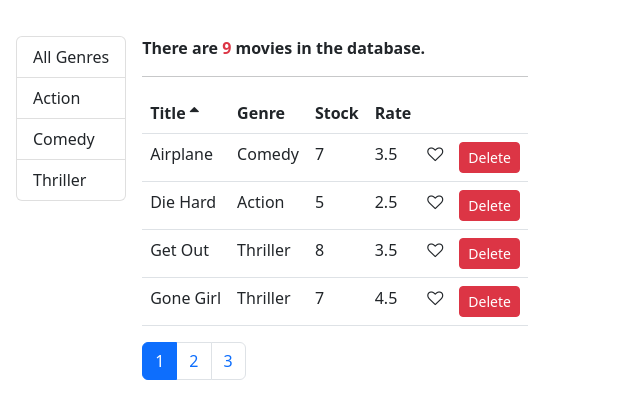
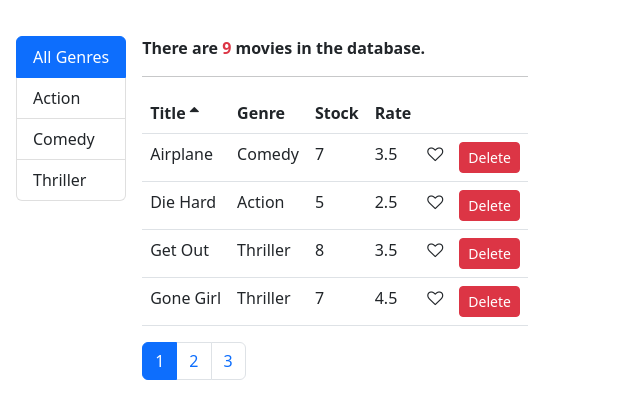
Before and after one commit to MirelaKostova/vidly, a React (Create React App) app: page / in a window 1280 px wide. Shown: the top 418 px of the page, without its empty margins (0-640 px from the left). Built offline with nearby package versions, Linux system fonts and the light colour scheme.

Commit message:
Add defaultGenreValue as a additional constant

```diff
--- a/src/components/movies.jsx
+++ b/src/components/movies.jsx
@@ -10,18 +10,20 @@ import paginate from "../utils/paginate";
 import filter from "../utils/filter";
 import sort from "../utils/sort";
 
+const defaultGenreValue = { _id: "", name: "All Genres" };
+
 class Movies extends Component {
   state = {
     movies: [],
     genres: [],
     itemsToShow: 4,
     currentPage: 1,
-    selectedGenre: "",
+    selectedGenre: defaultGenreValue,
     sortColumn: { path: "title", order: "asc" },
   };
 
   componentDidMount() {
-    const genres = [{ _id: "", name: "All Genres" }, ...getGenres()];
+    const genres = [defaultGenreValue, ...getGenres()];
     this.setState({ movies: getMovies(), genres });
   }
 
```
